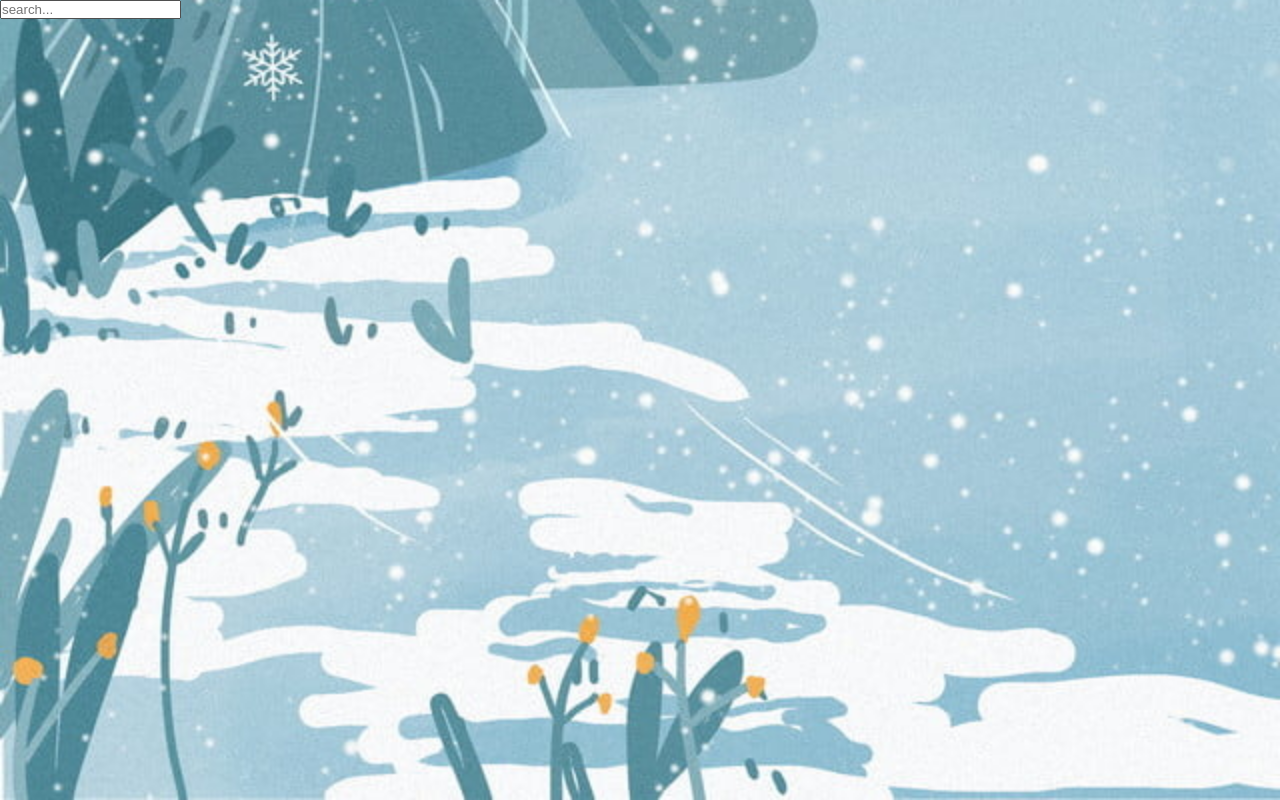
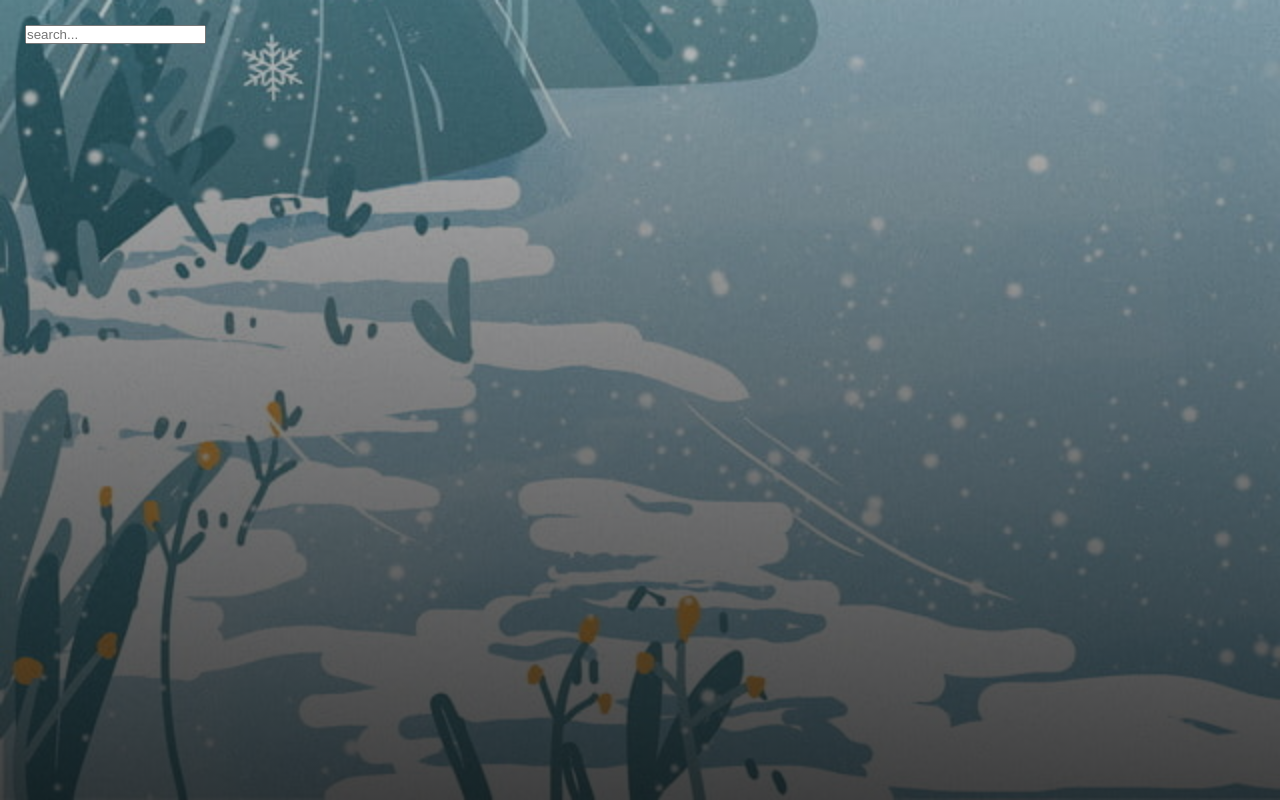
Before and after one commit to JoshMacSween/weather_tutorial, a Vue app: page / in a window 1280 px wide. Built offline with nearby package versions, Linux system fonts and the light colour scheme.

Commit message:
gradient opacity

```diff
--- a/src/App.vue
+++ b/src/App.vue
@@ -40,5 +40,7 @@ export default {
 
   main {
     min-height: 100vh;
-  }
+    padding: 25px;
+    background-image: linear-gradient(to bottom, rgba(0, 0, 0, 0.25), rgba(0, 0, 0, 0.75));
+    }
 </style>
```
